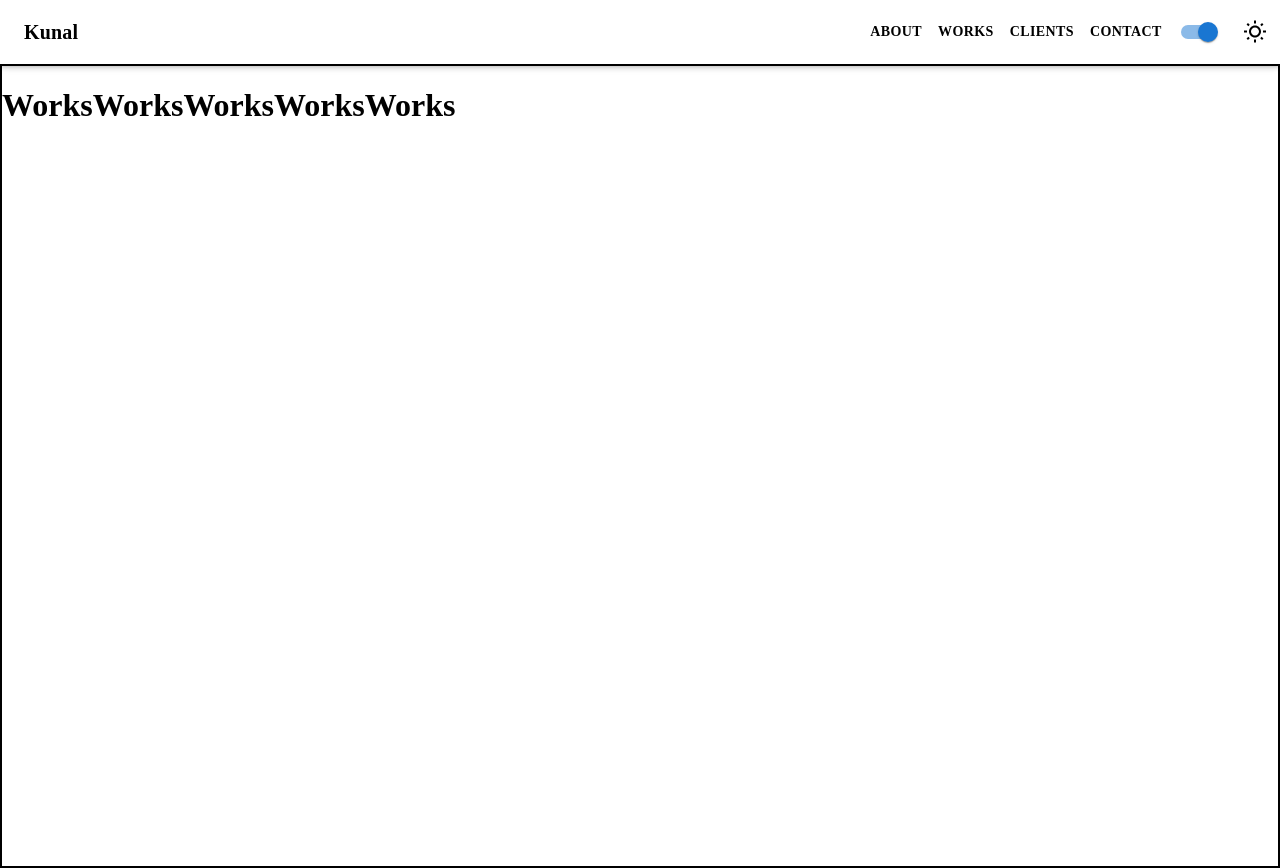
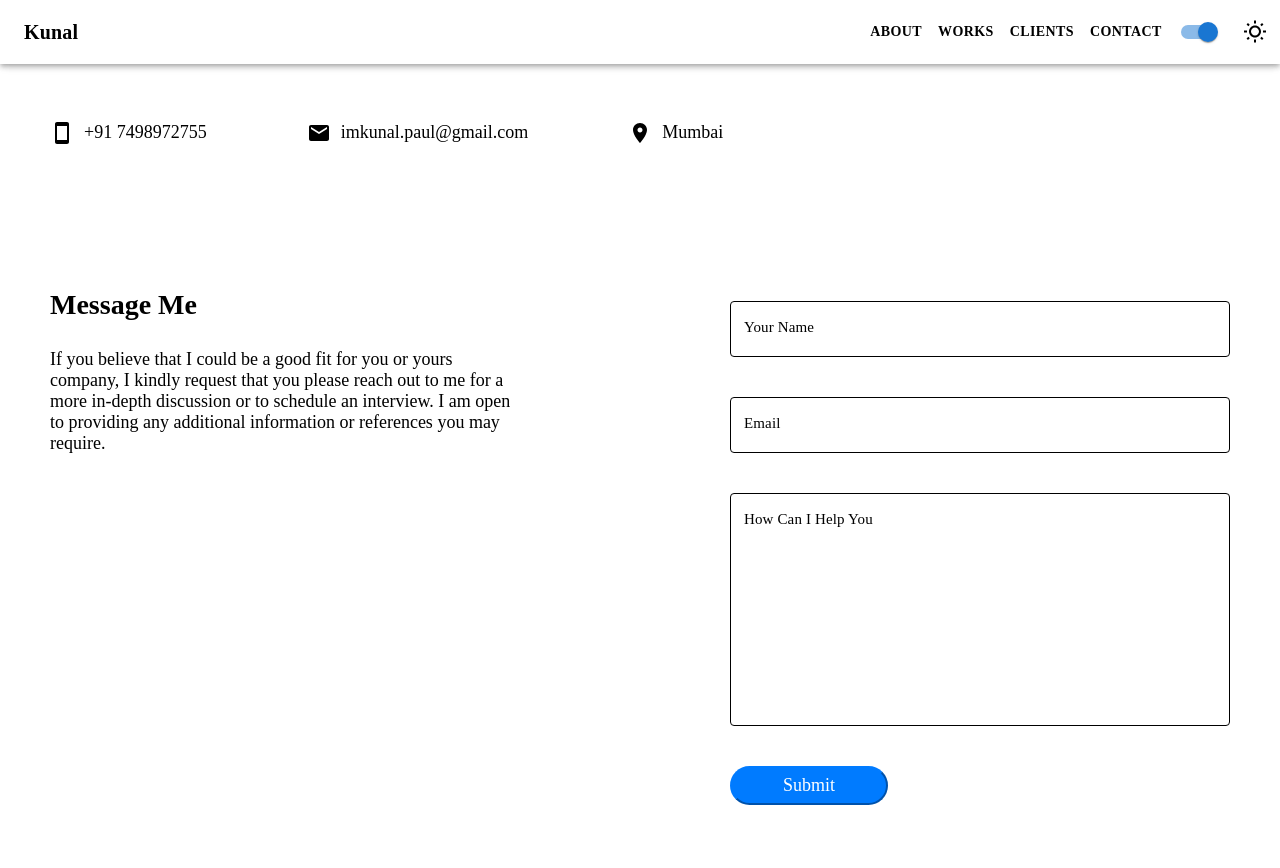
Before and after one commit to Kunalpaul12/portfolio, a React (Create React App) app: page /contact in a window 1280 px wide. After the commit the page ends 845 px from the top, so only its background shows below. Built offline with nearby package versions, Linux system fonts and the light colour scheme.

Commit message:
Added contact page

```diff
--- a/src/App.tsx
+++ b/src/App.tsx
@@ -4,7 +4,7 @@ import { IAppStateReducer } from 'store/reducers';
 import { ThemeProvider } from 'styled-components';
 import AppBar from 'appBar';
 import { Route, Routes } from 'react-router';
-import { About, Works, Recommendation } from 'screens';
+import { About, Works, Recommendation, Contact } from 'screens';
 
 type Props = {
   colors: any;
@@ -18,7 +18,7 @@ const App: React.FC<Props> = ({ colors }) => {
         <Route path='/' element={<About />} />
         <Route path='works' element={<Works />} />
         <Route path='clients' element={<Recommendation />} />
-        <Route path='contact' element={<Works />} />
+        <Route path='contact' element={<Contact />} />
       </Routes>
     </ThemeProvider>
   );
--- a/src/colors/theme/dark.tsx
+++ b/src/colors/theme/dark.tsx
@@ -1,11 +1,12 @@
 const darkColors = {
   dark: true,
   bgColor: '#343a40',
-  grey: '##6c757d',
   fontColor: '#FFFFFF',
   black: '#000000',
   buttonBlue: '#007BFF',
   white: '#FFFFFF',
+  iconColor: '#FFFFFF',
+  reversFont: '#343a40',
 };
 
 export default darkColors;
--- a/src/colors/theme/light.tsx
+++ b/src/colors/theme/light.tsx
@@ -5,6 +5,8 @@ const lightColors = {
   black: '#000000',
   buttonBlue: '#007BFF',
   white: '#FFFFFF',
+  iconColor: '#000000',
+  reversFont: '#FFFFFF',
 };
 
 export default lightColors;
--- a/src/language/eng.json
+++ b/src/language/eng.json
@@ -5,5 +5,10 @@
     "Recommendation":"RECOMMENDATION",
     "contact":"CONTACT",
     "about_me_intro":"Hi , I'm {{name}} a Self taught\n programmer",
-    "about_me_description":"First and foremost, I love writing code. Ever since writing my first program and manipulating it to get desired output, it was almost magic being able to get the computer to do whatever I wanted just by typing in these funny little symbols ,limited only by my own imagination and ingenuity. Being an electronic and telecommunication engineer and working as a software developer provide me a greater control over hardware and software."
+    "about_me_description":"First and foremost, I love writing code. Ever since writing my first program and manipulating it to get desired output, it was almost magic being able to get the computer to do whatever I wanted just by typing in these funny little symbols ,limited only by my own imagination and ingenuity. Being an electronic and telecommunication engineer and working as a software developer provide me a greater control over hardware and software.",
+    "mobile_number":"+91 7498972755",
+    "email_id":"imkunal.paul@gmail.com",
+    "location":"Mumbai",
+    "message_me":"Message Me",
+    "message_me_description":"If you believe that I could be a good fit for you or yours company, I kindly request that you please reach out to me for a more in-depth discussion or to schedule an interview. I am open to providing any additional information or references you may require."
 }
--- /dev/null
+++ b/src/screens/Contact/contact.tsx
@@ -0,0 +1,79 @@
+import React, { useMemo } from 'react';
+import { useTranslation } from 'react-i18next';
+import SmartphoneIcon from '@mui/icons-material/Smartphone';
+import LocationOnIcon from '@mui/icons-material/LocationOn';
+import EmailIcon from '@mui/icons-material/Email';
+import { useTheme } from 'styled-components';
+import {
+  Container,
+  IconContainer,
+  IconAndDetailContainer,
+  IconDetailText,
+  FormContainer,
+  FormInnerContainer,
+  ContactInnerContainer,
+  MITextField,
+  Button,
+  MessageMe,
+  MessageMeDescription,
+  MessageMeContainer,
+  ContactFormContainer,
+} from './styles';
+
+type Props = {};
+
+const Contact: React.FC<Props> = () => {
+  const theme: any = useTheme();
+  const { t } = useTranslation();
+
+  return (
+    <Container>
+      <IconContainer>
+        <ContactInnerContainer>
+          <IconAndDetailContainer>
+            <SmartphoneIcon style={{ color: theme.iconColor }} />
+            <IconDetailText>{t('mobile_number')}</IconDetailText>
+          </IconAndDetailContainer>
+          <IconAndDetailContainer>
+            <EmailIcon style={{ color: theme.iconColor }} />
+            <IconDetailText>{t('email_id')}</IconDetailText>
+          </IconAndDetailContainer>
+          <IconAndDetailContainer>
+            <LocationOnIcon style={{ color: theme.iconColor }} />
+            <IconDetailText>{t('location')}</IconDetailText>
+          </IconAndDetailContainer>
+        </ContactInnerContainer>
+        <FormContainer>
+          <MessageMeContainer>
+            <MessageMe>{t('message_me')}</MessageMe>
+            <MessageMeDescription>
+              {t('message_me_description')}
+            </MessageMeDescription>
+          </MessageMeContainer>
+          <ContactFormContainer>
+            <FormInnerContainer>
+              <MITextField variant='outlined' label='Your Name' />
+            </FormInnerContainer>
+            <FormInnerContainer>
+              <MITextField variant='outlined' label='Email' />
+            </FormInnerContainer>
+            <FormInnerContainer>
+              <MITextField
+                variant='outlined'
+                label='How Can I Help You'
+                inputProps={{
+                  style: {
+                    height: '200px',
+                  },
+                }}
+              />
+            </FormInnerContainer>
+            <Button>Submit</Button>
+          </ContactFormContainer>
+        </FormContainer>
+      </IconContainer>
+    </Container>
+  );
+};
+
+export default Contact;
--- /dev/null
+++ b/src/screens/Contact/index.tsx
@@ -0,0 +1,3 @@
+import Contact from './contact';
+
+export default Contact;
--- /dev/null
+++ b/src/screens/Contact/styles.tsx
@@ -0,0 +1,123 @@
+import styled from 'styled-components';
+import { Fonts } from 'constants/Fonts';
+import TextField from '@mui/material/TextField';
+
+export const Container = styled.div`
+  display: flex;
+  flex: 1;
+  background-color: ${(props: any) => props?.theme?.bgColor};
+  height: 100%;
+  padding: 0px 50px 0px;
+`;
+
+export const IconContainer = styled.div`
+  flex-direction: row;
+  margin-top: 40px;
+  width: 100%;
+`;
+
+export const IconAndDetailContainer = styled.div`
+  display: flex;
+  align-items: center;
+  padding-right: 100px;
+`;
+
+export const IconDetailText = styled.p`
+  font-family: ${Fonts.regular};
+  font-size: 18px;
+  color: ${props => props.theme.fontColor};
+  padding-left: 10px;
+`;
+
+export const FormContainer = styled.div`
+  display: flex;
+  flex-direction: row;
+  margin-top: 100px;
+  justify-content: space-between;
+  @media (max-width: 768px) {
+    flex-direction: column;
+  }
+`;
+
+export const FormInnerContainer = styled.div`
+  margin-top: 40px;
+`;
+
+export const ContactInnerContainer = styled.div`
+  display: flex;
+  flex-direction: row;
+  @media (max-width: 768px) {
+    flex-direction: column;
+  }
+  background-color: ${(props: any) => props?.theme?.bgColor};
+`;
+
+export const MITextField = styled(TextField)`
+  background: ${props => props.theme.reversFont};
+  width: 500px;
+  & label {
+    color: ${props => props.theme.fontColor};
+    font-size: 15px;
+    font-family: ${Fonts.regular};
+  }
+  & label.Mui-focused {
+    color: ${props => props.theme.buttonBlue};
+    font-size: 18px;
+    font-family: ${Fonts.regular};
+    font-weight: bold;
+  }
+  & .MuiInput-underline:after {
+    border-bottom-color: .;
+  }
+  & .MuiOutlinedInput-root {
+    & fieldset {
+      border-color: ${props => props.theme.fontColor};
+    }
+    &:hover fieldset {
+      border-color: ${props => props.theme.buttonBlue};
+    }
+    &.Mui-focused fieldset {
+      border-color: ${props => props.theme.buttonBlue};
+    }
+  }
+  @media (max-width: 768px) {
+    width: 100%;
+  }
+`;
+
+export const Button = styled.button`
+  width: 158px;
+  height: 39px;
+  font-family: ${Fonts.regular};
+  font-size: 18px;
+  border-radius: 50px;
+  background-color: ${props => props.theme.buttonBlue};
+  border-color: ${props => props.theme.buttonBlue};
+  color: ${props => props.theme.white};
+  margin: 40px 0px 40px;
+`;
+
+export const MessageMeContainer = styled.div`
+  width: 40%;
+  @media (max-width: 768px) {
+    width: 95%;
+  }
+`;
+
+export const MessageMe = styled.p`
+  font-family: ${Fonts.regular};
+  font-size: 28px;
+  font-weight: bold;
+  color: ${props => props.theme.fontColor};
+`;
+
+export const MessageMeDescription = styled.p`
+  font-family: ${Fonts.regular};
+  font-size: 18px;
+  color: ${props => props.theme.fontColor};
+`;
+
+export const ContactFormContainer = styled.div`
+  display: flex;
+  flex-direction: column;
+`;
--- a/src/screens/index.tsx
+++ b/src/screens/index.tsx
@@ -1,5 +1,6 @@
 import About from './About';
 import Works from './Works';
 import Recommendation from './Recommendation';
+import Contact from './Contact';
 
-export { About, Works, Recommendation };
+export { About, Works, Recommendation, Contact };
```
